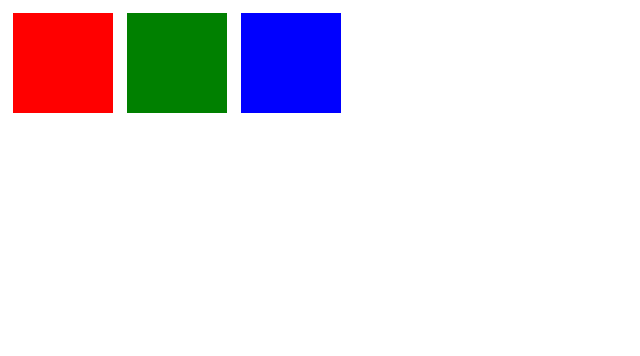
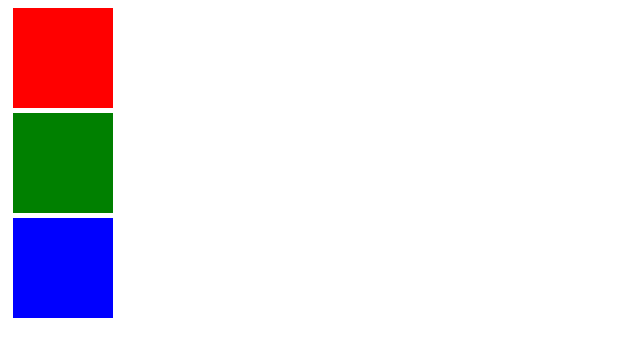
Before and after one commit to kmid5280/anime-app, a plain HTML site: page index.html in a window 1280 px wide. Shown: the whole page, without its empty margins (0-640 px from the left). Drawn offline with nearby package versions, Linux system fonts and the light colour scheme.

Commit message:
change display to flex and set flex direction to column

```diff
--- a/style.css
+++ b/style.css
@@ -3,17 +3,21 @@
     width: 100px;
     height: 100px;
     margin: 5px;
-    display: inline-block;
+    display: flex;
+    flex-direction: column;
+}
+
+.red {
+    background-color: red;
+    order: 1;
 }
 
 .blue {
     background-color: blue;
-}
-
-.red {
-    background-color: red;
+    order: 2;
 }
 
 .green {
     background-color: green;
+    order: 3;
 }
```
